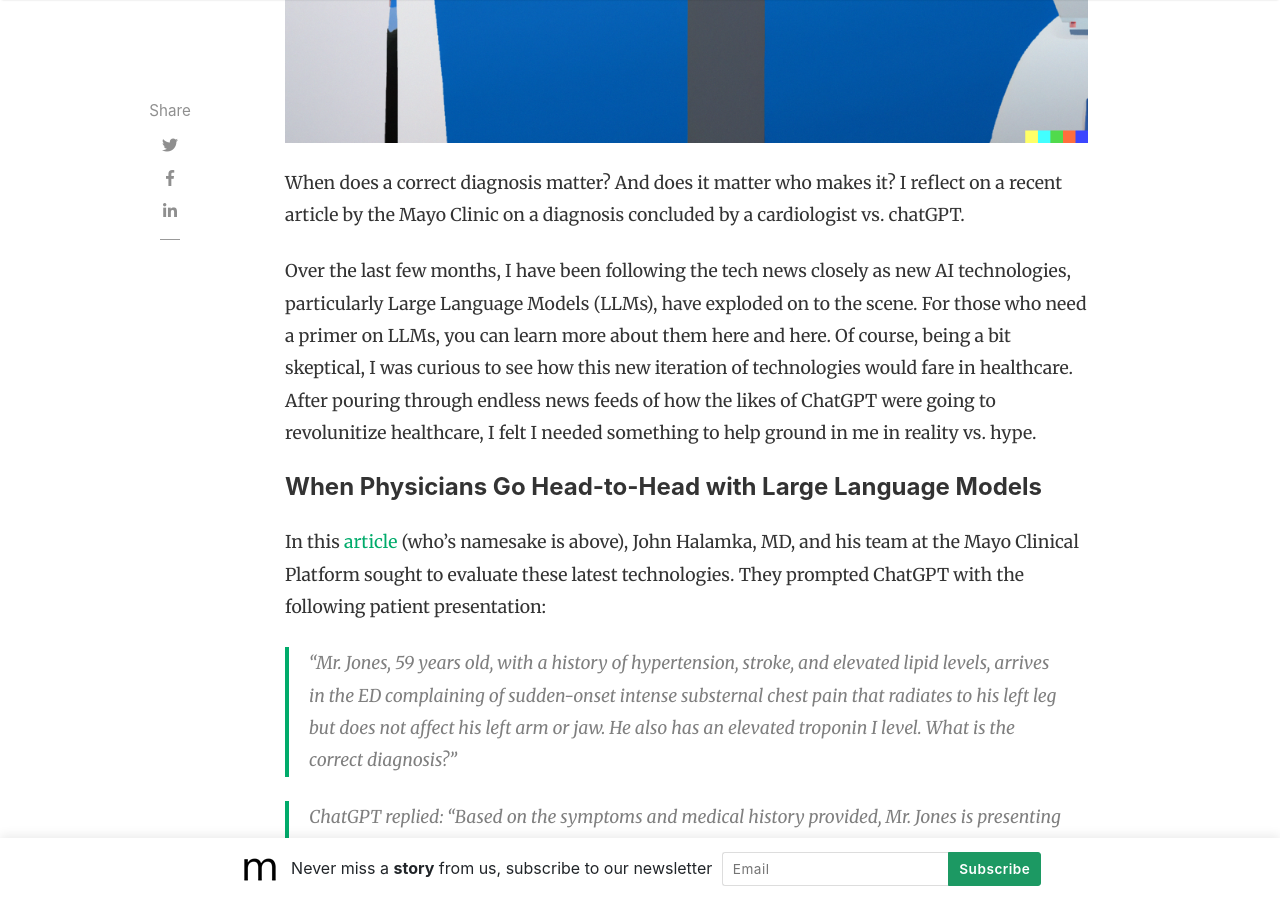
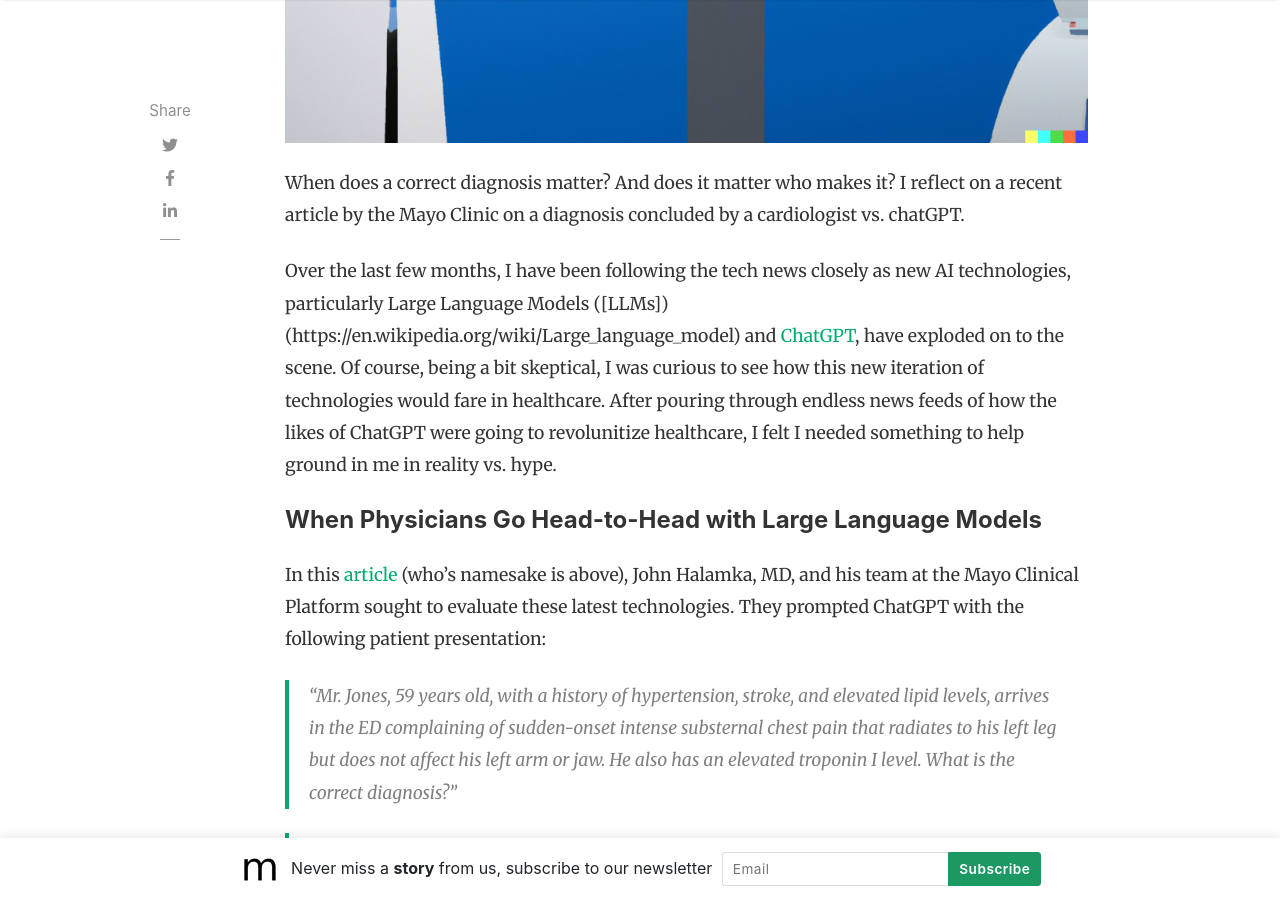
Before and after one commit to slsu0424/slsu0424.github.io, a Jekyll site: the page built from _posts/2023-06-02-test.md, in a window 1280 px wide and 900 px high, scrolled down 1075 px. Built offline with Jekyll 4.4.1, drawn with Linux system fonts in a browser that asks for light colours; nearby versions of some CDN libraries; comment, search, counter and statistics services are not loaded.

Commit message:
Update 2023-06-02-test.md

```diff
--- a/_posts/2023-06-02-test.md
+++ b/_posts/2023-06-02-test.md
@@ -13,7 +13,7 @@
 
 When does a correct diagnosis matter?  And does it matter who makes it?  I reflect on a recent article by the Mayo Clinic on a diagnosis concluded by a cardiologist vs. chatGPT.
 
-Over the last few months, I have been following the tech news closely as new AI technologies, particularly Large Language Models (LLMs), have exploded on to the scene.  For those who need a primer on LLMs, you can learn more about them here and here.  Of course, being a bit skeptical, I was curious to see how this new iteration of technologies would fare in healthcare.  After pouring through endless news feeds of how the likes of ChatGPT were going to revolunitize healthcare, I felt I needed something to help ground in me in reality vs. hype.
+Over the last few months, I have been following the tech news closely as new AI technologies, particularly Large Language Models ([LLMs])(https://en.wikipedia.org/wiki/Large_language_model) and [ChatGPT](https://en.wikipedia.org/wiki/ChatGPT), have exploded on to the scene.  Of course, being a bit skeptical, I was curious to see how this new iteration of technologies would fare in healthcare.  After pouring through endless news feeds of how the likes of ChatGPT were going to revolunitize healthcare, I felt I needed something to help ground in me in reality vs. hype.
 
 
 #### When Physicians Go Head-to-Head with Large Language Models
```
